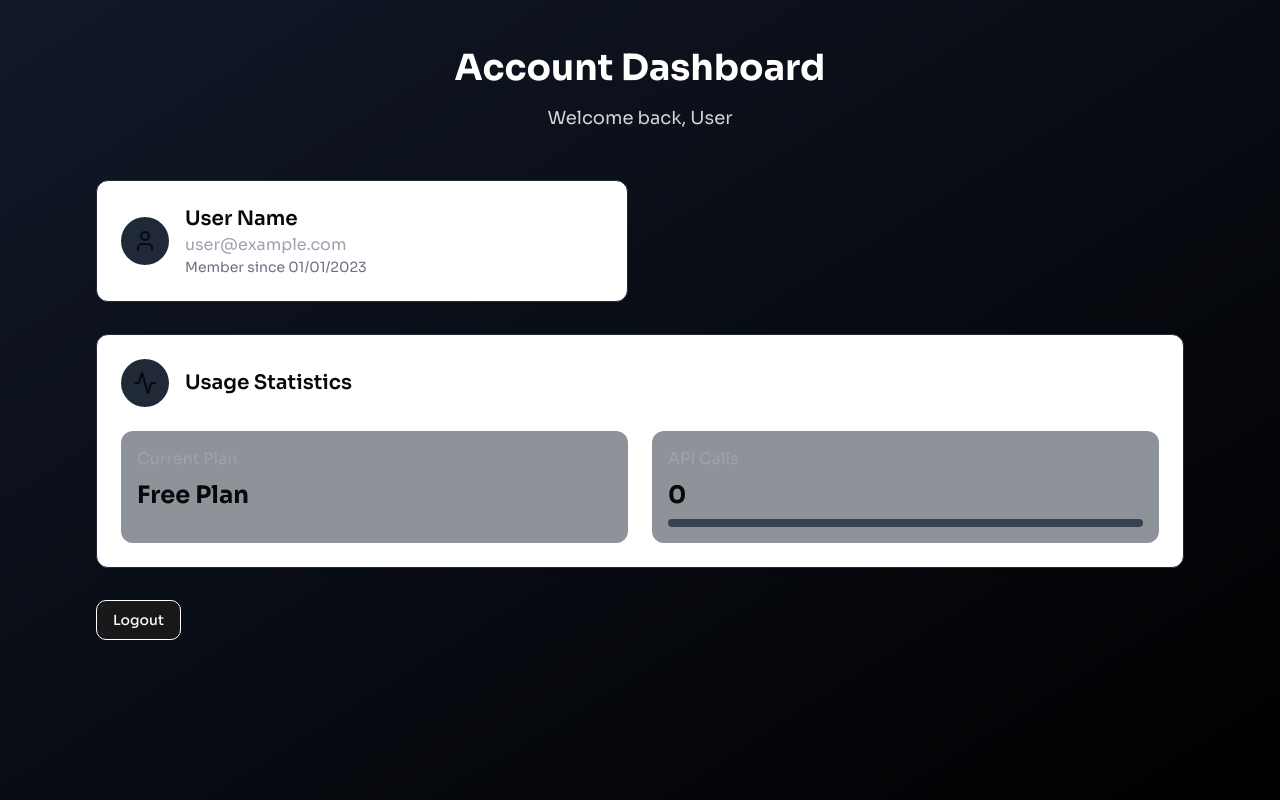
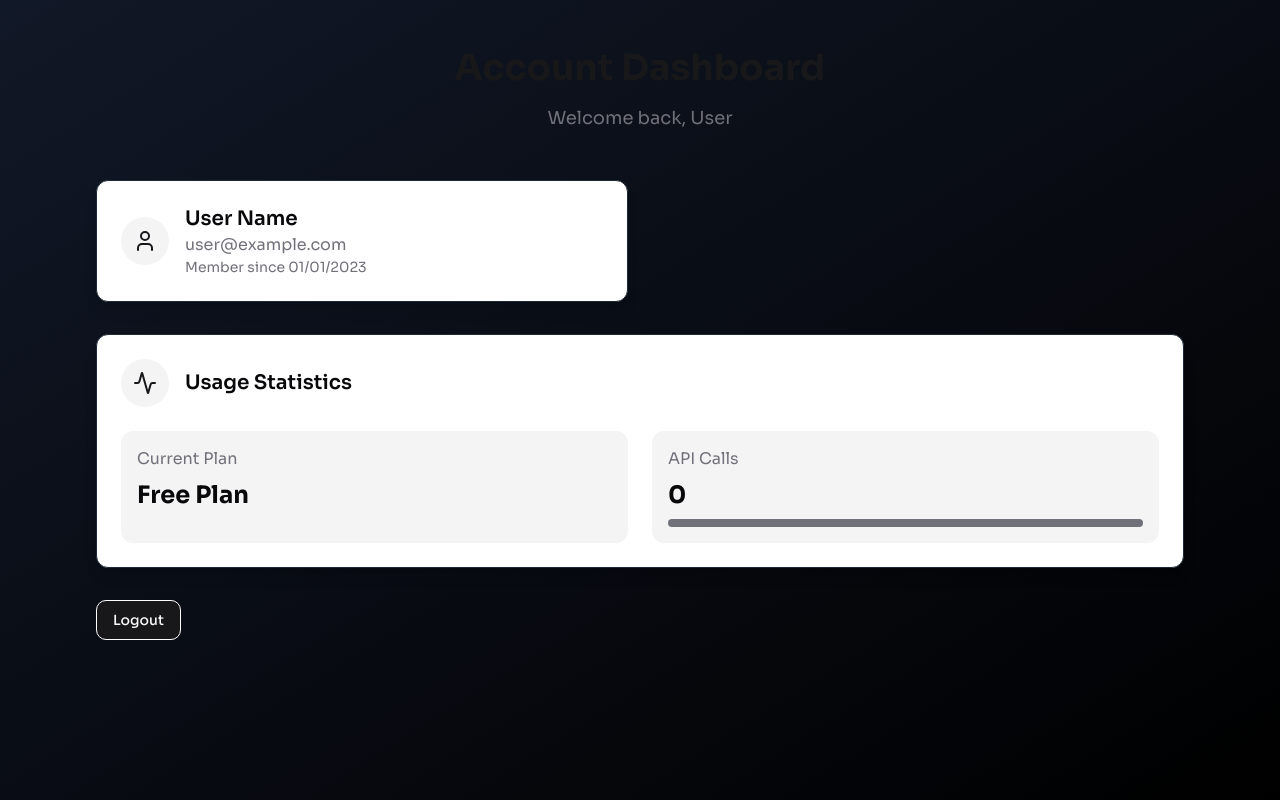
Before and after one commit to Twinkal-shah/datapulsifywebsite-2, a React (Vite) app: page /dashboard in a window 1280 px wide. Built offline with nearby package versions, Linux system fonts and the light colour scheme.

Commit message:
Updated AccountDashboard UI to match website theme and colors

```diff
--- a/src/pages/AccountDashboard.tsx
+++ b/src/pages/AccountDashboard.tsx
@@ -4,23 +4,23 @@ import { Button } from '../components/ui/button';
 
 const AccountDashboard = () => {
   return (
-    <div className="gradient-bg min-h-screen">
+    <div className="gradient-bg min-h-screen font-sora">
       <div className="container-section">
-        <h1 className="section-title">Account Dashboard</h1>
-        <p className="section-subtitle">Welcome back, User</p>
+        <h1 className="section-title text-primary">Account Dashboard</h1>
+        <p className="section-subtitle text-muted-foreground">Welcome back, User</p>
 
         <div className="grid grid-cols-1 md:grid-cols-2 gap-6 mb-8">
           {/* User Profile Card */}
-          <Card className="feature-card">
+          <Card className="feature-card bg-card text-card-foreground shadow-lg">
             <div className="flex items-start justify-between">
               <div className="flex items-center gap-4">
-                <div className="p-3 bg-gray-800 rounded-full">
-                  <User className="w-6 h-6" />
+                <div className="p-3 bg-secondary rounded-full">
+                  <User className="w-6 h-6 text-secondary-foreground" />
                 </div>
                 <div>
                   <h3 className="text-xl font-semibold">User Name</h3>
-                  <p className="text-gray-400">user@example.com</p>
-                  <p className="text-sm text-gray-500">Member since 01/01/2023</p>
+                  <p className="text-muted-foreground">user@example.com</p>
+                  <p className="text-sm text-muted-foreground">Member since 01/01/2023</p>
                 </div>
               </div>
             </div>
@@ -28,31 +28,31 @@ const AccountDashboard = () => {
         </div>
 
         {/* Usage Statistics */}
-        <Card className="feature-card mb-8">
+        <Card className="feature-card mb-8 bg-card text-card-foreground shadow-lg">
           <div className="flex items-center gap-4 mb-6">
-            <div className="p-3 bg-gray-800 rounded-full">
-              <Activity className="w-6 h-6" />
+            <div className="p-3 bg-accent rounded-full">
+              <Activity className="w-6 h-6 text-accent-foreground" />
             </div>
             <h3 className="text-xl font-semibold">Usage Statistics</h3>
           </div>
 
           <div className="grid grid-cols-1 md:grid-cols-2 gap-6">
-            <div className="p-4 bg-gray-800/50 rounded-xl">
-              <p className="text-gray-400 mb-2">Current Plan</p>
+            <div className="p-4 bg-muted rounded-xl">
+              <p className="text-muted-foreground mb-2">Current Plan</p>
               <p className="text-2xl font-bold">Free Plan</p>
             </div>
 
-            <div className="p-4 bg-gray-800/50 rounded-xl">
-              <p className="text-gray-400 mb-2">API Calls</p>
+            <div className="p-4 bg-muted rounded-xl">
+              <p className="text-muted-foreground mb-2">API Calls</p>
               <p className="text-2xl font-bold">0</p>
-              <div className="w-full bg-gray-700 rounded-full h-2 mt-2">
-                <div className="bg-white h-2 rounded-full" style={{ width: '0%' }}></div>
+              <div className="w-full bg-muted-foreground rounded-full h-2 mt-2">
+                <div className="bg-primary h-2 rounded-full" style={{ width: '0%' }}></div>
               </div>
             </div>
           </div>
         </Card>
 
-        <Button className="btn-secondary">Logout</Button>
+        <Button className="btn-secondary bg-primary text-primary-foreground hover:bg-primary/90">Logout</Button>
       </div>
     </div>
   );
```
